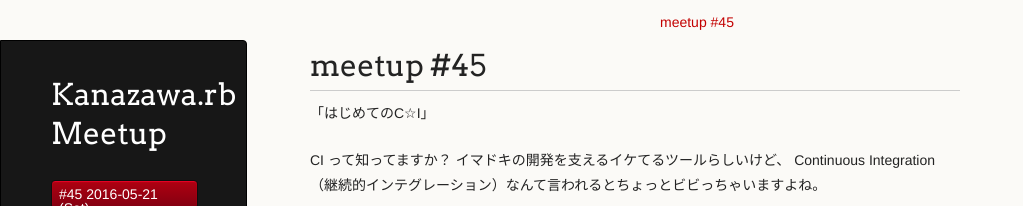
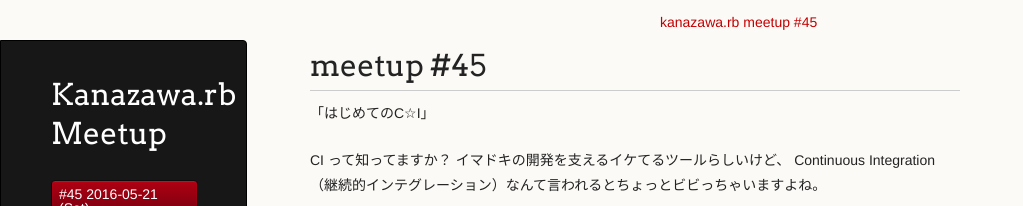
Before and after one commit to kanazawarb/meetup, a Jekyll site: the page built from 45/index.md, in a window 1280 px wide. Shown: the top 206 px of the page, without its empty margins (0-1023 px from the left). Built offline with Jekyll 4.4.1, drawn with Linux system fonts in a browser that asks for light colours; a script that is not in the unit is left out.

Commit message:
update doorkeeper widgets url

```diff
--- a/45/index.md
+++ b/45/index.md
@@ -13,7 +13,7 @@
 -->
 
 <div class="doorkeeper-widget">
-<a class="doorkeeper-registration-widget" href="">meetup #45</a><script src="http://widgets.doorkeeper.jp/w/widget.js"></script>
+<a class="doorkeeper-registration-widget" href="https://kzrb.doorkeeper.jp/events/43523">kanazawa.rb meetup #45</a><script src="https://widgets.doorkeeper.jp/w/widget.js"></script>
 </div>
 
 # meetup #45
```
